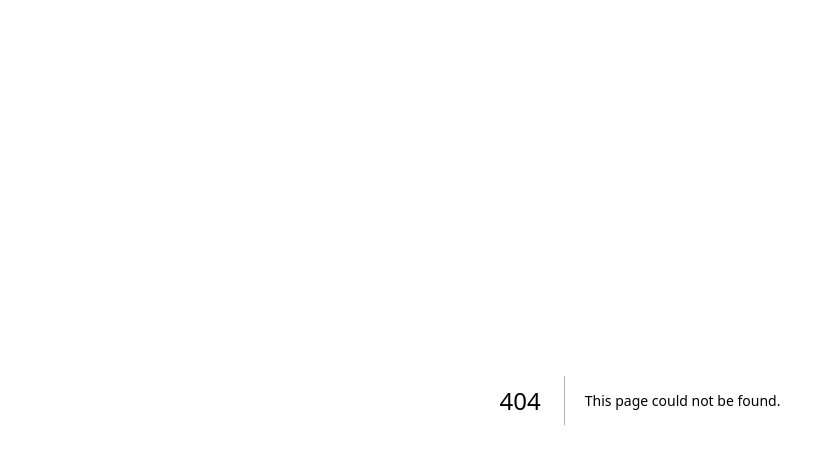
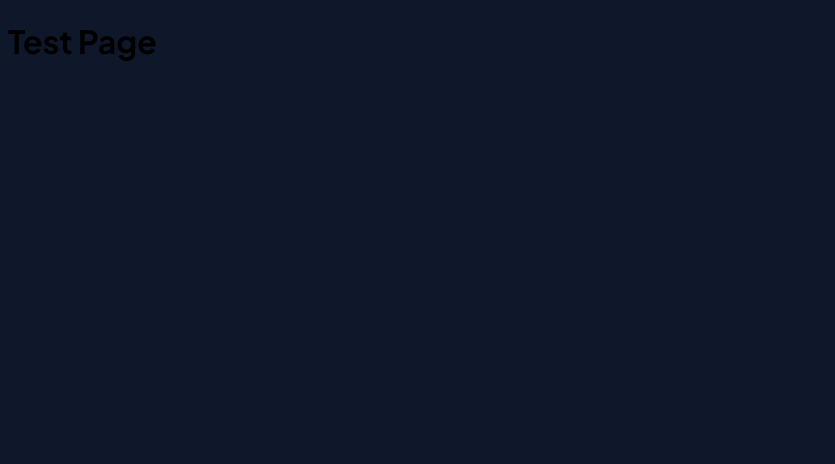
Before and after one commit to franklincollazo-bot/prepass-fl-ai, a Next.js app: page /test in a window 1280 px wide. Before the commit this address had no page. Shown: the top 464 px of the page, without its empty margins (0-835 px from the left). Built offline with nearby package versions, Linux system fonts and the light colour scheme.

Commit message:
debug: add test page to verify routing

```diff
--- /dev/null
+++ b/pages/test.js
@@ -0,0 +1,3 @@
+export default function Test() {
+  return <h1>Test Page</h1>
+}
```
